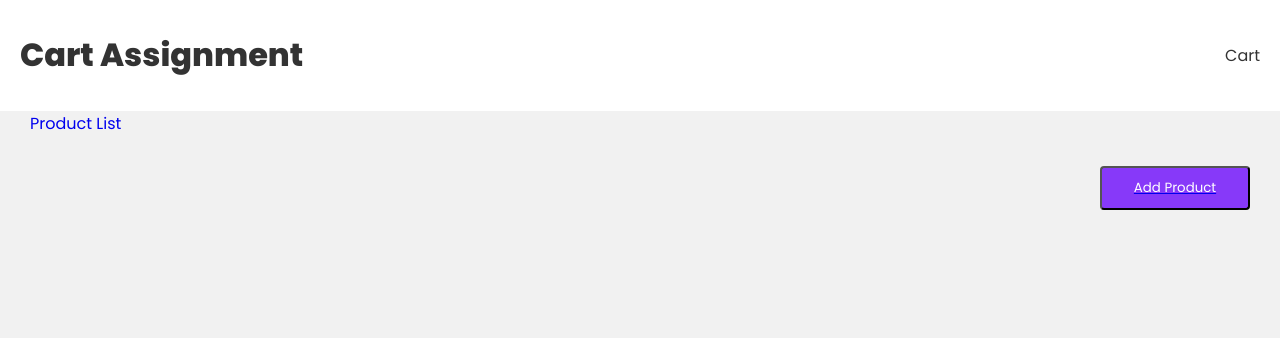
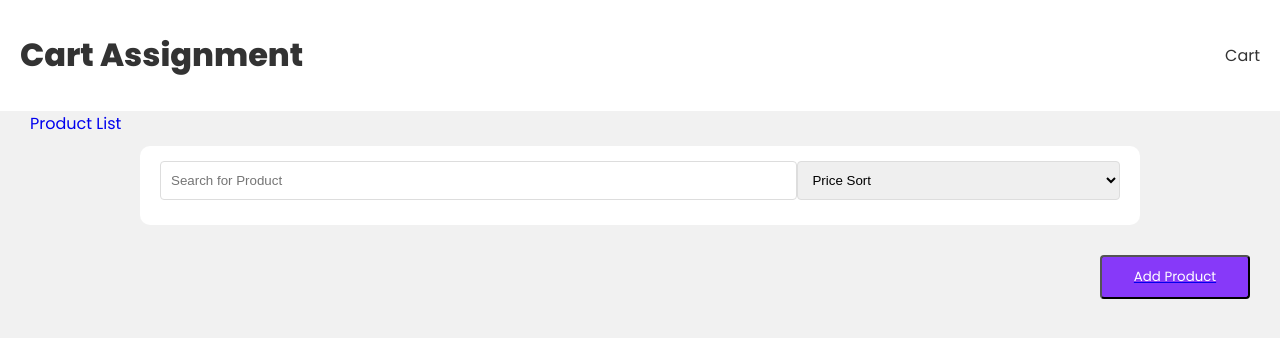
Before and after one commit to subashhB/cart-assignment, a React (Create React App) app: page / in a window 1280 px wide. Shown: the top 338 px of the page. Built offline with nearby package versions, Linux system fonts and the light colour scheme.

Commit message:
feat - Filter

```diff
--- a/src/components/ProductForm.jsx
+++ b/src/components/ProductForm.jsx
@@ -63,7 +63,7 @@ const ProductForm = ({ productToUpdate }) => {
       />
       <input
         type="text"
-        value={product.quantity}
+        value={product.price}
         onKeyDown={handleKeyPress}
         onChange={(e) => {
           setProduct({ ...product, price: e.target.value });
--- a/src/context/ProductContext.js
+++ b/src/context/ProductContext.js
@@ -23,6 +23,7 @@ export const productsReducer = (state, action) => {
           product.id === action.payload.id ? action.payload: product
         )
       }
+
     default:
       return state;
   }
--- a/src/context/actionTypes.js
+++ b/src/context/actionTypes.js
@@ -2,3 +2,4 @@ export const SET_PRODUCTS = 'SET_PRODUCTS';
 export const CREATE_PRODUCT = 'CREATE_PRODUCT';
 export const DELETE_PRODUCT = 'DELETE_PRODUCT';
 export const EDIT_PRODUCT = 'EDIT_PRODUCT';
+export const FILTER_PRODUCT = 'FILTER_PRODUCT';
--- a/src/index.css
+++ b/src/index.css
@@ -32,7 +32,7 @@ header a {
 pages{
   max-width: 1400px;
   padding: 20px;
-  margin: 0 auto;
+  margin: 20 auto;
 }
 
 input {
@@ -105,7 +105,11 @@ table td {
   text-align: center;
 }
 
-.delete-btn, .edit-btn{
+.delete-btn{
+  text-decoration: underline;
+  cursor: pointer;
+}
+.edit-btn{
   text-decoration: underline;
   cursor: pointer;
 }
@@ -114,3 +118,21 @@ table td {
   cursor: pointer;
   margin: 10px;
 }
+
+.filterBar{
+  background: #fff;
+  max-width: 960px;
+  margin: 10px auto;
+  padding: 5px 20px;
+  border-radius: 10px;
+  display: flex;
+}
+
+select{
+  padding: 10px;
+  margin-top: 10px;
+  margin-bottom: 20px;
+  width: 50%;
+  border: 1px solid #ddd;
+  border-radius: 4px;
+}
--- a/src/pages/Home.jsx
+++ b/src/pages/Home.jsx
@@ -1,27 +1,85 @@
 import ProductCard from "../components/ProductCard";
-
 
 import { Link } from "react-router-dom";
 import { useProductContext } from "../hooks/useProductContext";
+import { useState } from "react";
 
-const ProductCardList = ({ products }) => {
+const Filter = (props) => {
+  const { searchText, setSearchText, sort, setSort } = props;
+  console.log(searchText, sort);
   return (
-    <div className="product-list" style={{display: 'flex'}}>
-      {products.map((product) => (
-        <ProductCard key={product.id} product={product} />
-      ))}
+    <div className="filterBar">
+      <input
+        type="text"
+        value={searchText}
+        placeholder="Search for Product"
+        onChange={(e) => {
+          setSearchText(e.target.value);
+        }}
+      />
+      <select
+        value={sort}
+        onChange={(e) => {
+          setSort(e.target.value);
+        }}
+      >
+        <option value="" disabled>
+          Price Sort
+        </option>
+        <option value="htl">High to Low</option>
+        <option value="lth">Low to High</option>
+      </select>
+    </div>
+  );
+};
+
+const ProductCardList = ({ products, searchText, sort }) => {
+  let filteredProducts = [...products];
+  if (searchText) {
+    filteredProducts = products.filter((product) =>
+      product.productName.toLowerCase().includes(searchText.toLowerCase())
+    );
+  }
+  if (sort) {
+    filteredProducts.sort((a, b) => {
+      if (sort === "htl") {
+        return -a.price + b.price;
+      } else if (sort === "lth") {
+        return a.price - b.price;
+      } else {
+        return 0;
+      }
+    });
+  }
+
+  return (
+    <div className="product-list" style={{ display: "flex" }}>
+      {filteredProducts
+        ? filteredProducts.map((product) => (
+            <ProductCard key={product.id} product={product} />
+          ))
+        : products.map((product) => (
+            <ProductCard key={product.id} product={product} />
+          ))}
     </div>
   );
 };
 
 const Home = () => {
+  const [searchText, setSearchText] = useState("");
+  const [sort, setSort] = useState("");
   const { products } = useProductContext();
-  console.log(products);
   return (
     <div>
-
-        <Link to='/productlist' className="product-list-link">Product List</Link>
-
+      <Link to="/productlist" className="product-list-link">
+        Product List
+      </Link>
+      <Filter
+        searchText={searchText}
+        setSearchText={setSearchText}
+        sort={sort}
+        setSort={setSort}
+      />
       <Link to="/addproduct">
         <button
           style={{
@@ -33,7 +91,11 @@ const Home = () => {
           Add Product
         </button>
       </Link>
-      <ProductCardList products={products} />
+      <ProductCardList
+        products={products}
+        searchText={searchText}
+        sort={sort}
+      />
     </div>
   );
 };
--- a/src/pages/ProductListPage.jsx
+++ b/src/pages/ProductListPage.jsx
@@ -23,8 +23,8 @@ const ProductListPage = () => {
               <tr key={product.id}>
                 <td>{ product.id }</td>
                 <td>{ product.productName }</td>
-                <td>{ product.quantity }</td>
-                <td> <p className="delete-btn" onClick={ ()=>{dispatch({type: ActionTypes.DELETE_PRODUCT, payload: product })} }>Delete</p>|<p className="edit-btn"><Link to={`/editproduct/${product.id}`} className="edit-btn">Edit</Link></p></td>
+                <td>{ product.stock }</td>
+                <td style={{display: 'flex', justifyContent: 'space-around', verticalAlign: 'center'}}> <p className="delete-btn" onClick={ ()=>{dispatch({type: ActionTypes.DELETE_PRODUCT, payload: product })} }>Delete</p><p className="edit-btn"><Link to={`/editproduct/${product.id}`} className="edit-btn">Edit</Link></p></td>
               </tr>
             )) }
           </tbody>
```
